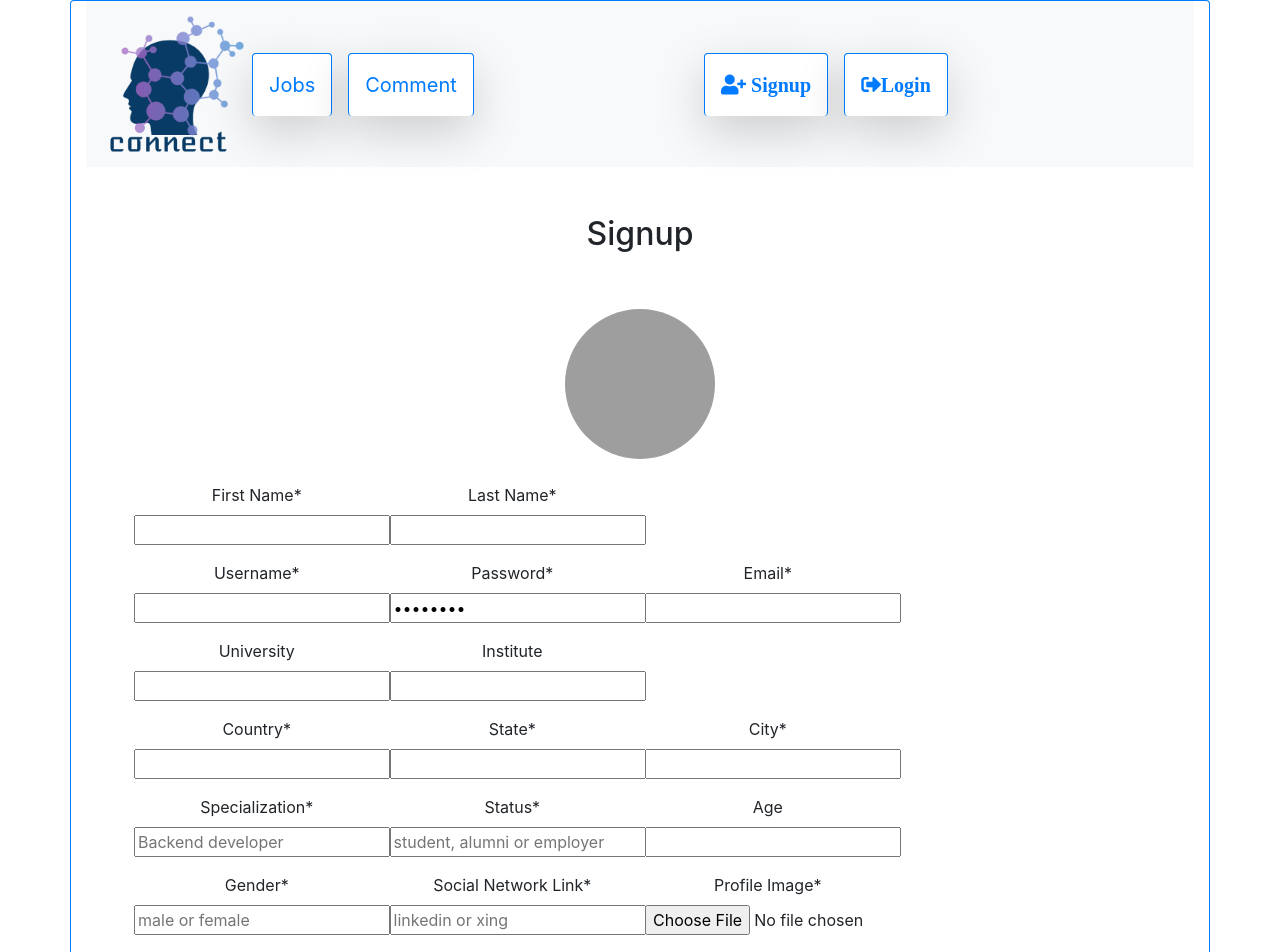
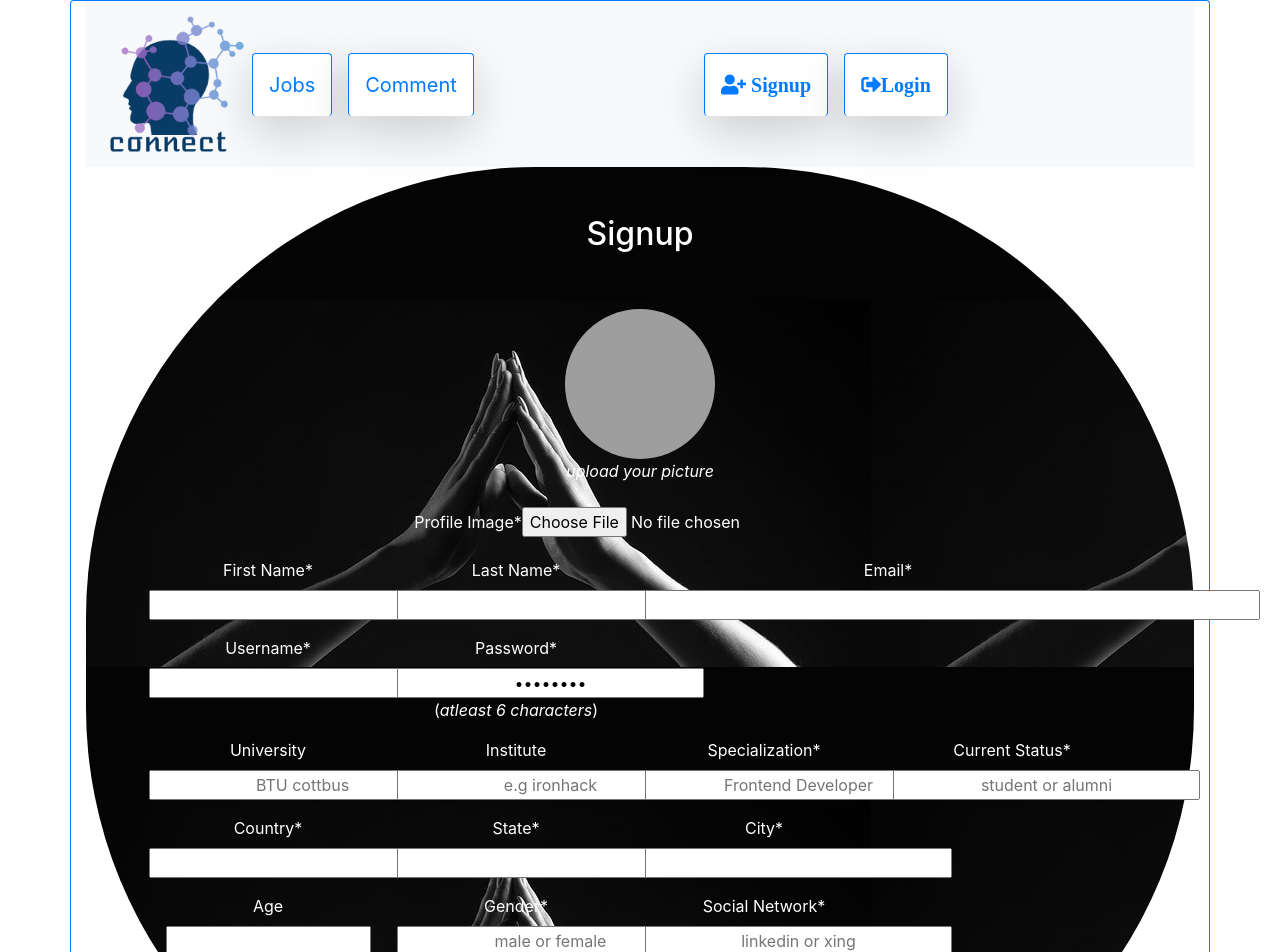
Before and after one commit to emmanuelky/connect-app, a React (Create React App) app in the folder client/: page /signup in a window 1280 px wide. Shown: the top 952 px of the page. Built offline with nearby package versions, Linux system fonts and the light colour scheme; grey boxes are pictures that could not be loaded.

Commit message:
fix jobs section

```diff
--- a/client/src/components/pages/Login.jsx
+++ b/client/src/components/pages/Login.jsx
@@ -62,17 +62,20 @@ class Login extends Component {
 
   render() {
     return (
-      <div className="Login">
+      <div className="container Login">
+      <h2>Login</h2> <br />
         <Container>
           <Form>
             <FormGroup>
-              <Label for="email">Email</Label>
-              <Input
+              <Label for="email">Email</Label> <br />
+              <input
                 value={this.state.email}
                 onChange={this.handleInputChange}
                 valid={this.isEmailCorrect()}
                 invalid={this.state.email.length > 0 && !this.isEmailCorrect()}
                 type="email"
+                size="65"
+                className="text-center"
                 name="email"
                 id="exampleEmail"
                 placeholder="alice@gmail.com"
@@ -82,9 +85,11 @@ class Login extends Component {
               {/* The feedback is displayed when the input is invalid */}
               <FormFeedback>This is not a valid email</FormFeedback>
             </FormGroup>
+            <br />
             <FormGroup>
-              <Label for="password">Password</Label>
-              <Input
+              <Label for="password">Password</Label> <br />
+              <input
+
                 value={this.state.password}
                 onChange={this.handleInputChange}
                 valid={this.isPasswordStrong()}
@@ -93,12 +98,15 @@ class Login extends Component {
                 }
                 type="password"
                 name="password"
+                size="45"
+                className="text-center"
               />
               {/* The feedback is displayed when the input is valid */}
               <FormFeedback valid />
               {/* The feedback is displayed when the input is invalid */}
               <FormFeedback>Password is too short</FormFeedback>
             </FormGroup>
+            <br />
             <Button
               color="primary"
               disabled={!this.isEmailCorrect() || !this.isPasswordStrong()}
@@ -106,7 +114,7 @@ class Login extends Component {
             >
               Login
             </Button>
-            {""} <br />
+            {""} <br /><br />or<br /><br />
           </Form>
           <Button color="primary" className="Linkedin-Login mt-2">
             <a href={api.service.defaults.baseURL + "/login/linkedin"}>
--- a/client/src/components/pages/SearchUser.jsx
+++ b/client/src/components/pages/SearchUser.jsx
@@ -57,8 +57,7 @@ class SearchUser extends Component {
             <div className="result-item">
             <button>
 
-            {user.firstname}
-            {user.lastname}
+           <img src= {user.profileimage} width="50px" height="50px" /> {user.firstname} {user.lastname}
             </button>
             </div>
           ))}
--- a/client/src/components/pages/Secret.jsx
+++ b/client/src/components/pages/Secret.jsx
@@ -18,10 +18,10 @@ class Secret extends Component {
         <div className="result">
           <br />
           <h4>
-            Get Your Job Search Started With The Following Links...
+            Start your job search here... <i>use the links below</i>
           </h4>
           <br />
-          <h6><i>**Note** (you will be redirected to the following website to apply)</i></h6>
+          <h6><i>**Note**... (you will be redirected to the following websites)</i></h6>
           <br />
           <br />
           <ol>
--- a/client/src/components/pages/Signup.jsx
+++ b/client/src/components/pages/Signup.jsx
@@ -141,7 +141,7 @@ class Signup extends Component {
 
   render() {
     return (
-      <div className="Signup p-5">
+      <div className=" container Signup p-5">
         <h2>Signup</h2>
         <br />
         <br />
@@ -154,16 +154,28 @@ class Signup extends Component {
           }
           width="150px"
           height="150px"
-        />
+        /> <br />
+        <i>upload your picture</i>
+
         <br />
         <br />
-        <div>
+        <div className="container justify-content-center">
           <Form>
             <Row form>
+            <Col md={12}>
+                <FormGroup>
+                  <Label for="profileimage">Profile Image*</Label>
+                  <input type="file" onChange={e => this.handleFileChange(e)} />
+                </FormGroup>
+              </Col>
+              </Row>
+              <Row form>
               <Col md={3}>
                 <FormGroup>
                   <Label for="firstname">First Name* </Label>
                   <input
+                  className="text-center"
+                  size="25"
                     type="text"
                     value={this.state.firstname}
                     onChange={e => this.handleInputChange("firstname", e)}
@@ -174,10 +186,29 @@ class Signup extends Component {
                 <FormGroup>
                   <Label for="lastname">Last Name* </Label>
                   <input
+                  className="text-center"
+                  size="25"
                     type="text"
                     value={this.state.lastname}
                     onChange={e => this.handleInputChange("lastname", e)}
                   />{" "}
+                </FormGroup>
+              </Col>
+              <Col md={6}>
+                <FormGroup>
+                  <Label for="email">Email* </Label> <br />
+                  <input
+                  className="text-center"
+                    type="email"
+                    name="email"
+                    size="55"
+                    value={this.state.email}
+                    onChange={e => this.handleInputChange("email", e)}
+                    valid={this.isEmailCorrect()}
+                    invalid={
+                      this.state.email.length > 0 && !this.isEmailCorrect()
+                    }
+                  />
                 </FormGroup>
               </Col>
             </Row>
@@ -194,6 +225,8 @@ class Signup extends Component {
                 <FormGroup>
                   <Label for="username">Username*</Label>
                   <input
+                  className="text-center"
+                  size="25"
                     type="text"
                     value={this.state.username}
                     onChange={e => this.handleInputChange("username", e)}
@@ -204,27 +237,16 @@ class Signup extends Component {
                 <FormGroup>
                   <Label for="password">Password*</Label>
                   <input
+                  className="text-center"
+                  size="25"
                     type="password"
                     value={this.state.password}
                     onChange={e => this.handleInputChange("password", e)}
-                  />
+                  /> <br />
+                  (<i>atleast 6 characters</i>)
                 </FormGroup>
               </Col>
-              <Col md={3}>
-                <FormGroup>
-                  <Label for="email">Email*</Label>
-                  <input
-                    type="email"
-                    name="email"
-                    value={this.state.email}
-                    onChange={e => this.handleInputChange("email", e)}
-                    valid={this.isEmailCorrect()}
-                    invalid={
-                      this.state.email.length > 0 && !this.isEmailCorrect()
-                    }
-                  />
-                </FormGroup>
-              </Col>
+
             </Row>
 
             <Row form>
@@ -232,6 +254,9 @@ class Signup extends Component {
                 <FormGroup>
                   <Label for="university">University</Label>
                   <input
+                  className="text-center"
+                  placeholder="BTU cottbus"
+                    size="25"
                     type="text"
                     value={this.state.university}
                     onChange={e => this.handleInputChange("university", e)}
@@ -241,11 +266,40 @@ class Signup extends Component {
               <Col md={3}>
                 <FormGroup>
                   <Label for="email">Institute</Label>
-
+<br />
                   <input
+                  className="text-center"
+                  size="25"
+                  placeholder="e.g ironhack"
                     type="text"
                     value={this.state.institute}
                     onChange={e => this.handleInputChange("institute", e)}
+                  />
+                </FormGroup>
+              </Col>
+              <Col md={3}>
+                <FormGroup>
+                  <Label for="Specialization">Specialization*</Label>
+                  <input
+                  className="text-center"
+                  size="25"
+                    placeholder="Frontend Developer"
+                    type="text"
+                    value={this.state.specialization}
+                    onChange={e => this.handleInputChange("specialization", e)}
+                  />
+                </FormGroup>
+              </Col>
+              <Col md={3}>
+                <FormGroup>
+                  <Label for="status">Current Status*</Label> <br />
+                  <input
+                  className="text-center"
+                  size="25"
+                    placeholder="student or alumni"
+                    type="text"
+                    value={this.state.status}
+                    onChange={e => this.handleInputChange("status", e)}
                   />
                 </FormGroup>
               </Col>
@@ -256,6 +310,8 @@ class Signup extends Component {
                 <FormGroup>
                   <Label for="country">Country*</Label>
                   <input
+                  className="text-center"
+                  size="25"
                     type="text"
                     value={this.state.country}
                     onChange={e => this.handleInputChange("country", e)}
@@ -266,6 +322,8 @@ class Signup extends Component {
                 <FormGroup>
                   <Label for="state">State*</Label>
                   <input
+                  className="text-center"
+                  size="25"
                     type="text"
                     value={this.state.state}
                     onChange={e => this.handleInputChange("state", e)}
@@ -276,6 +334,8 @@ class Signup extends Component {
                 <FormGroup>
                   <Label for="city">City*</Label>
                   <input
+                  className="text-center"
+                  size="25"
                     type="text"
                     value={this.state.city}
                     onChange={e => this.handleInputChange("city", e)}
@@ -285,45 +345,26 @@ class Signup extends Component {
             </Row>
 
             <Row form>
+
+
               <Col md={3}>
                 <FormGroup>
-                  <Label for="Specialization">Specialization*</Label>
+                  <Label for="age">Age</Label> <br />
                   <input
-                    placeholder="Backend developer"
-                    type="text"
-                    value={this.state.specialization}
-                    onChange={e => this.handleInputChange("specialization", e)}
-                  />
-                </FormGroup>
-              </Col>
-              <Col md={3}>
-                <FormGroup>
-                  <Label for="status">Status*</Label>
-                  <input
-                    placeholder="student, alumni or employer"
-                    type="text"
-                    value={this.state.status}
-                    onChange={e => this.handleInputChange("status", e)}
-                  />
-                </FormGroup>
-              </Col>
-              <Col md={3}>
-                <FormGroup>
-                  <Label for="age">Age</Label>
-                  <input
+                  className="text-center"
+                  size="15"
                     type="text"
                     value={this.state.age}
                     onChange={e => this.handleInputChange("age", e)}
                   />
                 </FormGroup>
               </Col>
-            </Row>
-
-            <Row form>
               <Col md={3}>
                 <FormGroup>
                   <Label for="Gender">Gender*</Label>
                   <input
+                  className="text-center"
+                  size="25"
                     placeholder="male or female"
                     type="text"
                     value={this.state.gender}
@@ -333,8 +374,10 @@ class Signup extends Component {
               </Col>
               <Col md={3}>
                 <FormGroup>
-                  <Label for="social">Social Network Link*</Label>
+                  <Label for="social">Social Network*</Label>
                   <input
+                  className="text-center"
+                  size="25"
                     placeholder="linkedin or xing"
                     type="text"
                     value={this.state.social}
@@ -342,17 +385,13 @@ class Signup extends Component {
                   />
                 </FormGroup>
               </Col>
-
-              <Col md={3}>
-                <FormGroup>
-                  <Label for="profileimage">Profile Image*</Label>
-                  <input type="file" onChange={e => this.handleFileChange(e)} />
-                </FormGroup>
-              </Col>
             </Row>
+                <br />
             <h6>
-              <i>field* are required</i>{" "}
+              <i>Fields marked* are required</i>{" "}
             </h6>
+            <br />
+            <br />
             <Button
               disabled={!this.isEmailCorrect() || !this.isPasswordStrong()}
               onClick={e => this.handleClick(e)}
--- a/client/src/index.scss
+++ b/client/src/index.scss
@@ -273,10 +273,12 @@ footer {
   position: fixed;
   top: 100px;
   background: white;
+  border: 1px solid rgb(58, 173, 226);
+  border-radius: 45px;
 
   .result-item {
-    border: 1px solid black;
-    padding: 10px 40px;
+
+    padding: 10px 20px;
   }
 }
 
@@ -287,3 +289,28 @@ textarea {
 
   width: 20%;
 }
+
+.Login{
+  padding: 150px;
+  background-image: url("./image1.jpeg");
+  color: #fff;
+  border-radius: 50px;
+  border-bottom-left-radius: 450px;
+  border-top-left-radius: 450px;
+  border-top-right-radius: 450px;
+  border-bottom-right-radius: 450px;
+}
+
+.Signup{
+  background-image: url("./image1.jpeg");
+  color: #fff;
+  border-radius: 50px;
+  border-bottom-left-radius: 450px;
+  border-top-left-radius: 450px;
+  border-top-right-radius: 450px;
+  border-bottom-right-radius: 450px;
+}
+
+.Home ul li{
+  border-radius: 50px;
+}
```
